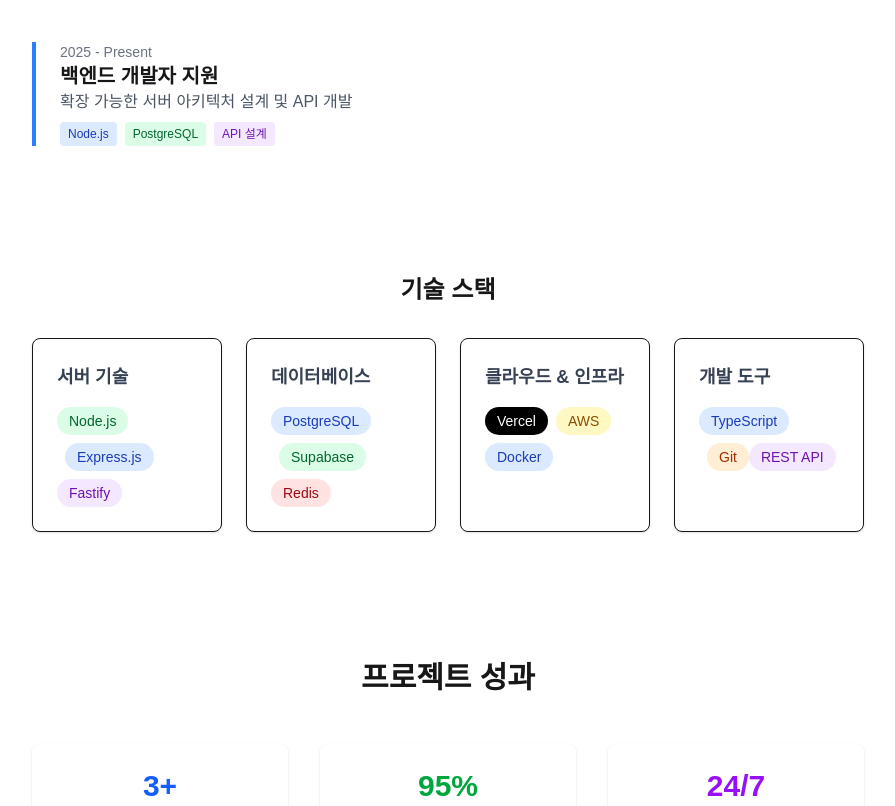
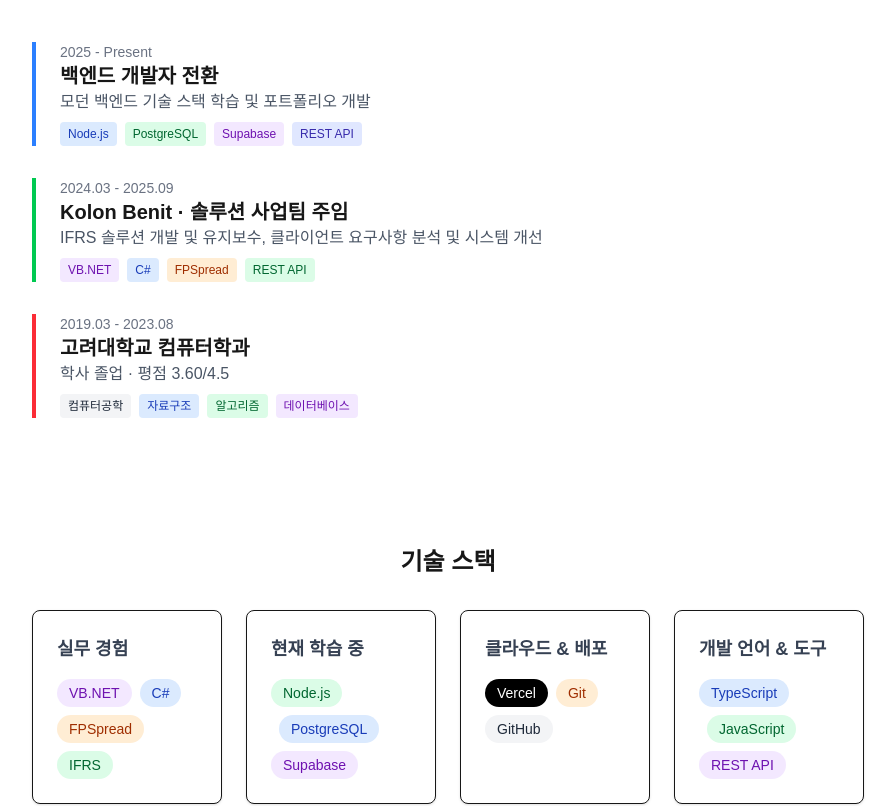
Before and after one commit to eojin16/eojin-portfolio, a Next.js app: page / in a window 1280 px wide. Shown: the part 1600-2406 px from the top of the page, without its empty margins (192-1087 px from the left). Built offline with nearby package versions, Linux system fonts and the light colour scheme; no server answers; the database is empty.

Commit message:
fix: Update presentation metadata and enhance branding in slides

```diff
--- a/src/app/page.tsx
+++ b/src/app/page.tsx
@@ -104,7 +104,7 @@ export default async function Home() {
       {/* 개인 브랜딩 강화 */}
       <section className="min-h-screen flex items-center justify-center">
         <div className="text-center">
-          <h1 className="text-6xl font-bold mb-4">김어진</h1>
+          <h1 className="text-6xl font-bold mb-4">Eojin Kim</h1>
           <p className="text-2xl text-gray-600 mb-8">Natural Born Backend Engineer</p>
           <div className="flex gap-4 justify-center">
             <span className="bg-blue-100 text-blue-800 px-4 py-2 rounded-full">Node.js 전문가</span>
@@ -149,16 +149,46 @@ export default async function Home() {
         <div className="max-w-4xl mx-auto px-8">
           <h2 className="text-3xl font-bold mb-12">Experience & Education</h2>
           <div className="space-y-8">
+
+            {/* 현재 - 백엔드 개발자 전환 */}
             <div className="border-l-4 border-blue-500 pl-6">
               <div className="text-sm text-gray-500">2025 - Present</div>
-              <h3 className="text-xl font-semibold">백엔드 개발자 지원</h3>
-              <p className="text-gray-600">확장 가능한 서버 아키텍처 설계 및 API 개발</p>
-              <div className="flex gap-2 mt-2">
+              <h3 className="text-xl font-semibold">백엔드 개발자 전환</h3>
+              <p className="text-gray-600">모던 백엔드 기술 스택 학습 및 포트폴리오 개발</p>
+              <div className="flex gap-2 mt-2 flex-wrap">
                 <span className="text-xs bg-blue-100 text-blue-800 px-2 py-1 rounded">Node.js</span>
                 <span className="text-xs bg-green-100 text-green-800 px-2 py-1 rounded">PostgreSQL</span>
-                <span className="text-xs bg-purple-100 text-purple-800 px-2 py-1 rounded">API 설계</span>
+                <span className="text-xs bg-purple-100 text-purple-800 px-2 py-1 rounded">Supabase</span>
+                <span className="text-xs bg-indigo-100 text-indigo-800 px-2 py-1 rounded">REST API</span>
               </div>
             </div>
+
+            {/* Kolon Benit 경력 */}
+            <div className="border-l-4 border-green-500 pl-6">
+              <div className="text-sm text-gray-500">2024.03 - 2025.09</div>
+              <h3 className="text-xl font-semibold">Kolon Benit · 솔루션 사업팀 주임</h3>
+              <p className="text-gray-600">IFRS 솔루션 개발 및 유지보수, 클라이언트 요구사항 분석 및 시스템 개선</p>
+              <div className="flex gap-2 mt-2 flex-wrap">
+                <span className="text-xs bg-purple-100 text-purple-800 px-2 py-1 rounded">VB.NET</span>
+                <span className="text-xs bg-blue-100 text-blue-800 px-2 py-1 rounded">C#</span>
+                <span className="text-xs bg-orange-100 text-orange-800 px-2 py-1 rounded">FPSpread</span>
+                <span className="text-xs bg-green-100 text-green-800 px-2 py-1 rounded">REST API</span>
+              </div>
+            </div>
+
+            {/* 고려대학교 학력 */}
+            <div className="border-l-4 border-red-500 pl-6">
+              <div className="text-sm text-gray-500">2019.03 - 2023.08</div>
+              <h3 className="text-xl font-semibold">고려대학교 컴퓨터학과</h3>
+              <p className="text-gray-600">학사 졸업 · 평점 3.60/4.5</p>
+              <div className="flex gap-2 mt-2 flex-wrap">
+                <span className="text-xs bg-gray-100 text-gray-800 px-2 py-1 rounded">컴퓨터공학</span>
+                <span className="text-xs bg-blue-100 text-blue-800 px-2 py-1 rounded">자료구조</span>
+                <span className="text-xs bg-green-100 text-green-800 px-2 py-1 rounded">알고리즘</span>
+                <span className="text-xs bg-purple-100 text-purple-800 px-2 py-1 rounded">데이터베이스</span>
+              </div>
+            </div>
+
           </div>
         </div>
       </section>
@@ -169,42 +199,43 @@ export default async function Home() {
           <h3 className="text-2xl font-bold mb-8 text-center">기술 스택</h3>
           <div className="grid md:grid-cols-2 lg:grid-cols-4 gap-6">
 
-            {/* 서버 기술 */}
+            {/* 실무 경험 기술 */}
             <div className="bg-white p-6 rounded-lg shadow border">
-              <h4 className="text-lg font-semibold mb-4 text-gray-700">서버 기술</h4>
+              <h4 className="text-lg font-semibold mb-4 text-gray-700">실무 경험</h4>
               <div className="space-y-2">
-                <span className="inline-block bg-green-100 text-green-800 px-3 py-1 rounded-full text-sm">Node.js</span>
-                <span className="inline-block bg-blue-100 text-blue-800 px-3 py-1 rounded-full text-sm ml-2">Express.js</span>
-                <span className="inline-block bg-purple-100 text-purple-800 px-3 py-1 rounded-full text-sm">Fastify</span>
+                <span className="inline-block bg-purple-100 text-purple-800 px-3 py-1 rounded-full text-sm">VB.NET</span>
+                <span className="inline-block bg-blue-100 text-blue-800 px-3 py-1 rounded-full text-sm ml-2">C#</span>
+                <span className="inline-block bg-orange-100 text-orange-800 px-3 py-1 rounded-full text-sm">FPSpread</span>
+                <span className="inline-block bg-green-100 text-green-800 px-3 py-1 rounded-full text-sm">IFRS</span>
               </div>
             </div>
 
-            {/* 데이터베이스 */}
+            {/* 현재 학습 중 */}
             <div className="bg-white p-6 rounded-lg shadow border">
-              <h4 className="text-lg font-semibold mb-4 text-gray-700">데이터베이스</h4>
+              <h4 className="text-lg font-semibold mb-4 text-gray-700">현재 학습 중</h4>
               <div className="space-y-2">
-                <span className="inline-block bg-blue-100 text-blue-800 px-3 py-1 rounded-full text-sm">PostgreSQL</span>
-                <span className="inline-block bg-green-100 text-green-800 px-3 py-1 rounded-full text-sm ml-2">Supabase</span>
-                <span className="inline-block bg-red-100 text-red-800 px-3 py-1 rounded-full text-sm">Redis</span>
+                <span className="inline-block bg-green-100 text-green-800 px-3 py-1 rounded-full text-sm">Node.js</span>
+                <span className="inline-block bg-blue-100 text-blue-800 px-3 py-1 rounded-full text-sm ml-2">PostgreSQL</span>
+                <span className="inline-block bg-purple-100 text-purple-800 px-3 py-1 rounded-full text-sm">Supabase</span>
               </div>
             </div>
 
             {/* 클라우드 & 인프라 */}
             <div className="bg-white p-6 rounded-lg shadow border">
-              <h4 className="text-lg font-semibold mb-4 text-gray-700">클라우드 & 인프라</h4>
+              <h4 className="text-lg font-semibold mb-4 text-gray-700">클라우드 & 배포</h4>
               <div className="space-y-2">
                 <span className="inline-block bg-black text-white px-3 py-1 rounded-full text-sm">Vercel</span>
-                <span className="inline-block bg-yellow-100 text-yellow-800 px-3 py-1 rounded-full text-sm ml-2">AWS</span>
-                <span className="inline-block bg-blue-100 text-blue-800 px-3 py-1 rounded-full text-sm">Docker</span>
+                <span className="inline-block bg-orange-100 text-orange-800 px-3 py-1 rounded-full text-sm ml-2">Git</span>
+                <span className="inline-block bg-gray-100 text-gray-800 px-3 py-1 rounded-full text-sm">GitHub</span>
               </div>
             </div>
 
-            {/* 개발 도구 */}
+            {/* 개발 언어 & 도구 */}
             <div className="bg-white p-6 rounded-lg shadow border">
-              <h4 className="text-lg font-semibold mb-4 text-gray-700">개발 도구</h4>
+              <h4 className="text-lg font-semibold mb-4 text-gray-700">개발 언어 & 도구</h4>
               <div className="space-y-2">
                 <span className="inline-block bg-blue-100 text-blue-800 px-3 py-1 rounded-full text-sm">TypeScript</span>
-                <span className="inline-block bg-orange-100 text-orange-800 px-3 py-1 rounded-full text-sm ml-2">Git</span>
+                <span className="inline-block bg-green-100 text-green-800 px-3 py-1 rounded-full text-sm ml-2">JavaScript</span>
                 <span className="inline-block bg-purple-100 text-purple-800 px-3 py-1 rounded-full text-sm">REST API</span>
               </div>
             </div>
@@ -241,7 +272,9 @@ export default async function Home() {
           <div className="grid md:grid-cols-3 gap-8">
             <div>
               <h3 className="text-xl font-semibold mb-4">Email</h3>
-              <p>eojin16@gmail.com</p>
+              <a href="mailto:eojin16@gmail.com" className="text-blue-400 hover:text-blue-300">
+                eojin16@gmail.com
+              </a>
             </div>
             <div>
               <h3 className="text-xl font-semibold mb-4">GitHub</h3>
@@ -251,7 +284,7 @@ export default async function Home() {
             </div>
             <div>
               <h3 className="text-xl font-semibold mb-4">LinkedIn</h3>
-              <a href="https://linkedin.com/in/yourprofile" className="text-blue-400 hover:text-blue-300">
+              <a href="https://www.linkedin.com/in/eojin-kim-432738253/" className="text-blue-400 hover:text-blue-300">
                 linkedin.com/in/eojin
               </a>
             </div>
--- a/src/app/pt/page.tsx
+++ b/src/app/pt/page.tsx
@@ -1,10 +1,10 @@
 import { Metadata } from 'next'
 
 export const metadata: Metadata = {
-  title: '이어진 포트폴리오 발표 슬라이드 | 10분 프레젠테이션',
-  description: '백엔드 개발자 이어진의 10분 발표용 슬라이드. 시스템 아키텍처, 프로젝트 경험, 기술 역량을 소개합니다.',
+  title: '포트폴리오 발표 슬라이드 | 10분 프레젠테이션',
+  description: '백엔드 개발자 김어진의 10분 발표용 슬라이드. 시스템 아키텍처, 프로젝트 경험, 기술 역량을 소개합니다.',
   openGraph: {
-    title: '이어진 포트폴리오 발표 슬라이드',
+    title: '김어진 포트폴리오 발표 슬라이드',
     description: '백엔드 개발자의 10분 프레젠테이션',
     url: 'https://eojin.me/pt',
   },
@@ -15,7 +15,7 @@ export default function PresentationPage() {
     <main className="min-h-screen bg-black text-white">
       <div className="container mx-auto px-4 py-8">
         <header className="text-center mb-12">
-          <h1 className="text-4xl font-bold mb-4">이어진 포트폴리오 발표</h1>
+          <h1 className="text-4xl font-bold mb-4">김어진 포트폴리오 발표</h1>
           <p className="text-xl text-gray-300">10분 발표용 슬라이드</p>
         </header>
 
@@ -90,7 +90,7 @@ export default function PresentationPage() {
 
         <footer className="text-center mt-12 pt-8 border-t border-gray-700">
           <p className="text-gray-400">
-            감사합니다 | eojin.me | 연락처: your-email@example.com
+            감사합니다 | eojin.me | 연락처: eojin16@gmail.com
           </p>
         </footer>
       </div>
```
